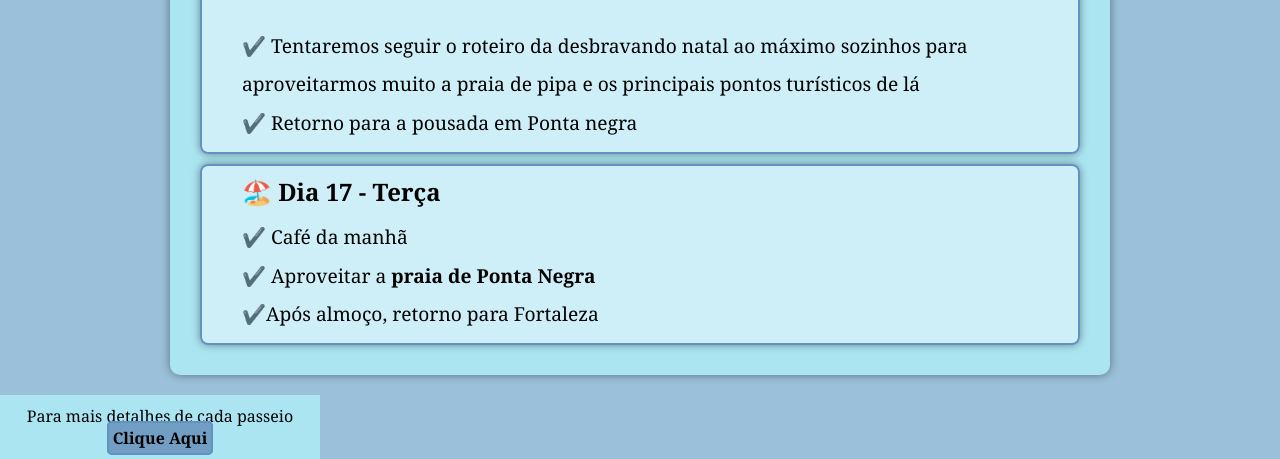
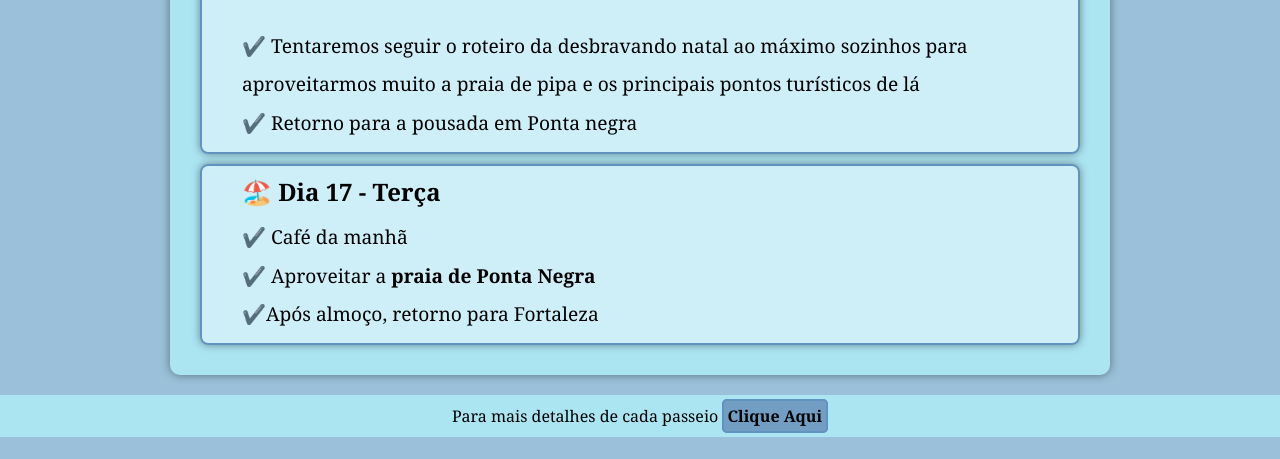
Before and after one commit to ericakelvia/Roteiro-Natal, a plain HTML site: page index.html in a window 1280 px wide. Shown: the part 2775-3234 px from the top of the page. After the commit the page ends 3212 px from the top, so only its background shows below. Drawn offline with Linux system fonts and the light colour scheme.

Commit message:
Update style.css

```diff
--- a/style.css
+++ b/style.css
@@ -83,7 +83,6 @@ footer {
     padding: 10px;
     text-align: center;
     font-size: 1em;
-    max-width: 300px;
 }
 
 footer > p > a {
@@ -94,6 +93,7 @@ footer > p > a {
     color:black;
     background-color: #739ec4;
     font-weight: bold;
+    padding-left: 3px;
 }
 
 footer > p > a:hover {
```
